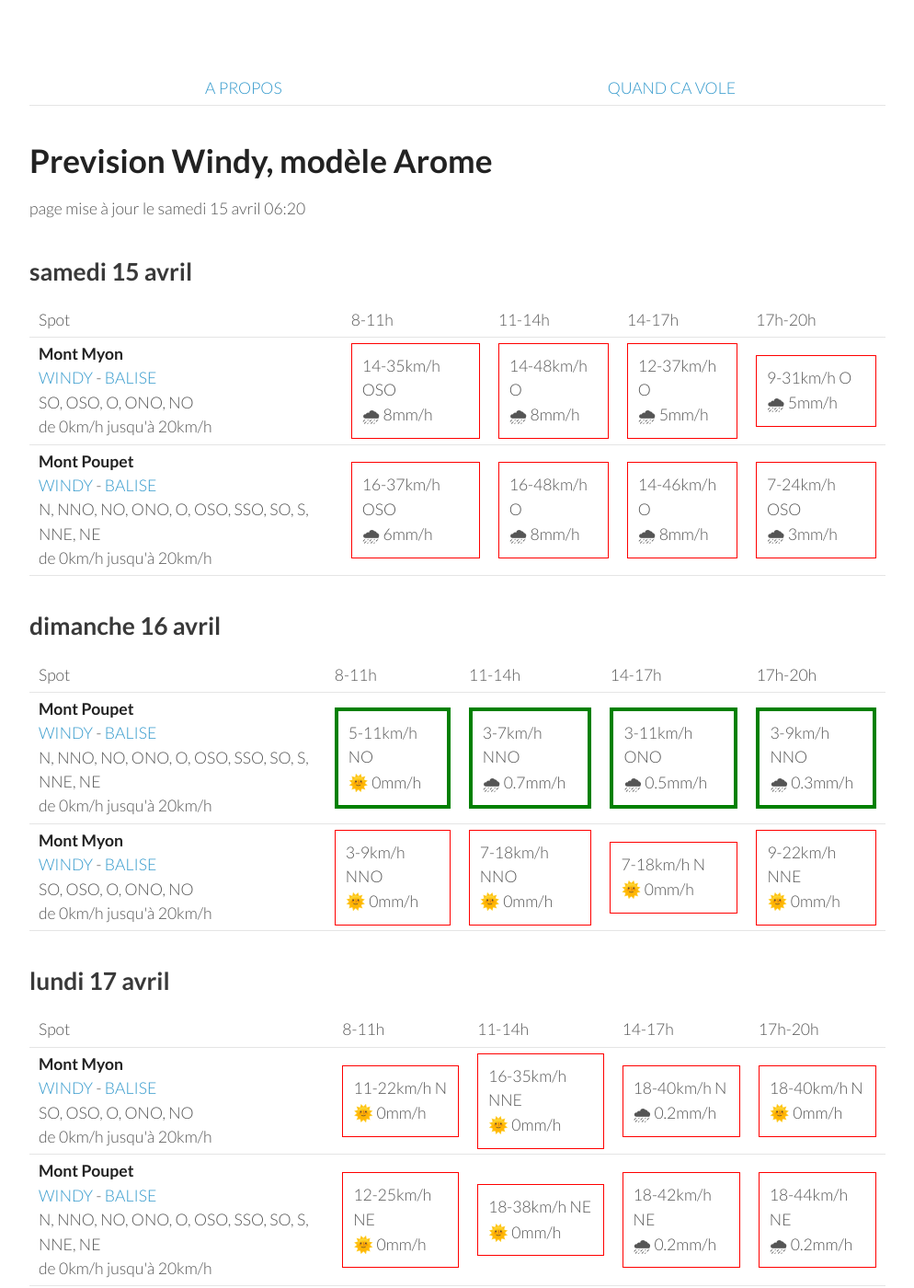
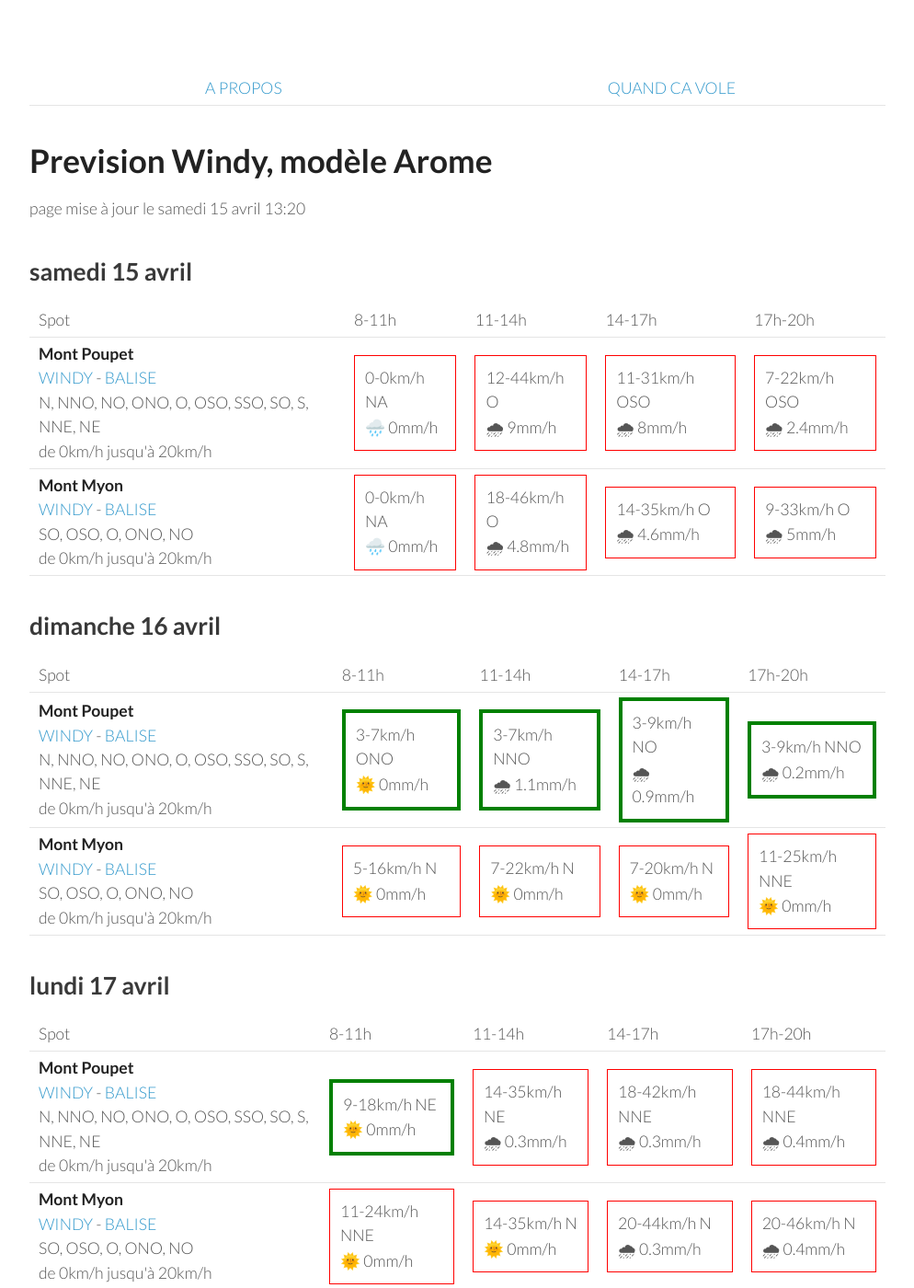
Before and after one commit to parapente-dans-le-nord/parapente-dans-le-nord.github.io, a Jekyll site: the page built from jura.markdown, in a window 1280 px wide and 1400 px high. Shown: the whole window at 92% size, without its empty margins (26-1020 px from the left). Built offline with Jekyll 4.4.1, drawn with Linux system fonts in a browser that asks for light colours; some of the changed text lies outside the part shown.

Commit message:
update index.markdown

```diff
--- a/jura.markdown
+++ b/jura.markdown
@@ -7,7 +7,7 @@ title:  "Tous les spots"
 {: .links}
 
 # Prevision Windy, modèle Arome
-page mise à jour le samedi 15 avril 06:20
+page mise à jour le samedi 15 avril 13:20
 
 ## samedi 15 avril
 
@@ -22,23 +22,21 @@ page mise à jour le samedi 15 avril 06:20
       <td>17h-20h</td>
     </tr>
 <tr>
-        <td><strong>Mont Myon</strong><br><a href="https://windy.com/46.331/5.397?45.898,5.394,8,m:eWoagj8">WINDY</a> - <span class=""><a href="http://www.balisemeteo.com/balise.php?idBalise=70">BALISE</a> </span><br> <span class="vent-favorable">SO, OSO, O, ONO, NO</span><br><span class="force-vent">de 0km/h jusqu'à 20km/h</span> </td>
+        <td><strong>Mont Poupet</strong><br><a href="https://windy.com/46.970/5.876?46.541,5.876,8">WINDY</a> - <span class=""><a href="http://www.balisemeteo.com/balise.php?idBalise=92">BALISE</a> </span><br> <span class="vent-favorable">N, NNO, NO, ONO, O, OSO, SSO, SO, S, NNE, NE</span><br><span class="force-vent">de 0km/h jusqu'à 20km/h</span> </td>
 
-            <td><div class="not-flyable"><p>14-35km/h OSO</p><p>🌧 8mm/h</p></div></td>
-            <td><div class="not-flyable"><p>14-48km/h O</p><p>🌧 8mm/h</p></div></td>
-            <td><div class="not-flyable"><p>12-37km/h O</p><p>🌧 5mm/h</p></div></td>
-            <td><div class="not-flyable"><p>9-31km/h O</p><p>🌧 5mm/h</p></div></td>
-
+            <td><div class="not-flyable"><p>0-0km/h NA</p><p>🌧️ 0mm/h</p></div></td>
+            <td><div class="not-flyable"><p>12-44km/h O</p><p>🌧 9mm/h</p></div></td>
+            <td><div class="not-flyable"><p>11-31km/h OSO</p><p>🌧 8mm/h</p></div></td>
+            <td><div class="not-flyable"><p>7-22km/h OSO</p><p>🌧 2.4mm/h</p></div></td>
 
     </tr>
 <tr>
-        <td><strong>Mont Poupet</strong><br><a href="https://windy.com/46.970/5.876?46.541,5.876,8">WINDY</a> - <span class=""><a href="http://www.balisemeteo.com/balise.php?idBalise=92">BALISE</a> </span><br> <span class="vent-favorable">N, NNO, NO, ONO, O, OSO, SSO, SO, S, NNE, NE</span><br><span class="force-vent">de 0km/h jusqu'à 20km/h</span> </td>
+        <td><strong>Mont Myon</strong><br><a href="https://windy.com/46.331/5.397?45.898,5.394,8,m:eWoagj8">WINDY</a> - <span class=""><a href="http://www.balisemeteo.com/balise.php?idBalise=70">BALISE</a> </span><br> <span class="vent-favorable">SO, OSO, O, ONO, NO</span><br><span class="force-vent">de 0km/h jusqu'à 20km/h</span> </td>
 
-            <td><div class="not-flyable"><p>16-37km/h OSO</p><p>🌧 6mm/h</p></div></td>
-            <td><div class="not-flyable"><p>16-48km/h O</p><p>🌧 8mm/h</p></div></td>
-            <td><div class="not-flyable"><p>14-46km/h O</p><p>🌧 8mm/h</p></div></td>
-            <td><div class="not-flyable"><p>7-24km/h OSO</p><p>🌧 3mm/h</p></div></td>
-
+            <td><div class="not-flyable"><p>0-0km/h NA</p><p>🌧️ 0mm/h</p></div></td>
+            <td><div class="not-flyable"><p>18-46km/h O</p><p>🌧 4.8mm/h</p></div></td>
+            <td><div class="not-flyable"><p>14-35km/h O</p><p>🌧 4.6mm/h</p></div></td>
+            <td><div class="not-flyable"><p>9-33km/h O</p><p>🌧 5mm/h</p></div></td>
 
     </tr>
 
@@ -60,20 +58,20 @@ page mise à jour le samedi 15 avril 06:20
 <tr>
         <td><strong>Mont Poupet</strong><br><a href="https://windy.com/46.970/5.876?46.541,5.876,8">WINDY</a> - <span class=""><a href="http://www.balisemeteo.com/balise.php?idBalise=92">BALISE</a> </span><br> <span class="vent-favorable">N, NNO, NO, ONO, O, OSO, SSO, SO, S, NNE, NE</span><br><span class="force-vent">de 0km/h jusqu'à 20km/h</span> </td>
 
-            <td><div class="flyable"><p>5-11km/h NO</p><p>🌞 0mm/h</p></div></td>
-            <td><div class="flyable"><p>3-7km/h NNO</p><p>🌧 0.7mm/h</p></div></td>
-            <td><div class="flyable"><p>3-11km/h ONO</p><p>🌧 0.5mm/h</p></div></td>
-            <td><div class="flyable"><p>3-9km/h NNO</p><p>🌧 0.3mm/h</p></div></td>
+            <td><div class="flyable"><p>3-7km/h ONO</p><p>🌞 0mm/h</p></div></td>
+            <td><div class="flyable"><p>3-7km/h NNO</p><p>🌧 1.1mm/h</p></div></td>
+            <td><div class="flyable"><p>3-9km/h NO</p><p>🌧 0.9mm/h</p></div></td>
+            <td><div class="flyable"><p>3-9km/h NNO</p><p>🌧 0.2mm/h</p></div></td>
 
 
     </tr>
 <tr>
         <td><strong>Mont Myon</strong><br><a href="https://windy.com/46.331/5.397?45.898,5.394,8,m:eWoagj8">WINDY</a> - <span class=""><a href="http://www.balisemeteo.com/balise.php?idBalise=70">BALISE</a> </span><br> <span class="vent-favorable">SO, OSO, O, ONO, NO</span><br><span class="force-vent">de 0km/h jusqu'à 20km/h</span> </td>
 
-            <td><div class="not-flyable"><p>3-9km/h NNO</p><p>🌞 0mm/h</p></div></td>
-            <td><div class="not-flyable"><p>7-18km/h NNO</p><p>🌞 0mm/h</p></div></td>
-            <td><div class="not-flyable"><p>7-18km/h N</p><p>🌞 0mm/h</p></div></td>
-            <td><div class="not-flyable"><p>9-22km/h NNE</p><p>🌞 0mm/h</p></div></td>
+            <td><div class="not-flyable"><p>5-16km/h N</p><p>🌞 0mm/h</p></div></td>
+            <td><div class="not-flyable"><p>7-22km/h N</p><p>🌞 0mm/h</p></div></td>
+            <td><div class="not-flyable"><p>7-20km/h N</p><p>🌞 0mm/h</p></div></td>
+            <td><div class="not-flyable"><p>11-25km/h NNE</p><p>🌞 0mm/h</p></div></td>
 
 
     </tr>
@@ -94,22 +92,22 @@ page mise à jour le samedi 15 avril 06:20
       <td>17h-20h</td>
     </tr>
 <tr>
-        <td><strong>Mont Myon</strong><br><a href="https://windy.com/46.331/5.397?45.898,5.394,8,m:eWoagj8">WINDY</a> - <span class=""><a href="http://www.balisemeteo.com/balise.php?idBalise=70">BALISE</a> </span><br> <span class="vent-favorable">SO, OSO, O, ONO, NO</span><br><span class="force-vent">de 0km/h jusqu'à 20km/h</span> </td>
+        <td><strong>Mont Poupet</strong><br><a href="https://windy.com/46.970/5.876?46.541,5.876,8">WINDY</a> - <span class=""><a href="http://www.balisemeteo.com/balise.php?idBalise=92">BALISE</a> </span><br> <span class="vent-favorable">N, NNO, NO, ONO, O, OSO, SSO, SO, S, NNE, NE</span><br><span class="force-vent">de 0km/h jusqu'à 20km/h</span> </td>
 
-            <td><div class="not-flyable"><p>11-22km/h N</p><p>🌞 0mm/h</p></div></td>
-            <td><div class="not-flyable"><p>16-35km/h NNE</p><p>🌞 0mm/h</p></div></td>
-            <td><div class="not-flyable"><p>18-40km/h N</p><p>🌧 0.2mm/h</p></div></td>
-            <td><div class="not-flyable"><p>18-40km/h N</p><p>🌞 0mm/h</p></div></td>
+            <td><div class="flyable"><p>9-18km/h NE</p><p>🌞 0mm/h</p></div></td>
+            <td><div class="not-flyable"><p>14-35km/h NE</p><p>🌧 0.3mm/h</p></div></td>
+            <td><div class="not-flyable"><p>18-42km/h NNE</p><p>🌧 0.3mm/h</p></div></td>
+            <td><div class="not-flyable"><p>18-44km/h NNE</p><p>🌧 0.4mm/h</p></div></td>
 
 
     </tr>
 <tr>
-        <td><strong>Mont Poupet</strong><br><a href="https://windy.com/46.970/5.876?46.541,5.876,8">WINDY</a> - <span class=""><a href="http://www.balisemeteo.com/balise.php?idBalise=92">BALISE</a> </span><br> <span class="vent-favorable">N, NNO, NO, ONO, O, OSO, SSO, SO, S, NNE, NE</span><br><span class="force-vent">de 0km/h jusqu'à 20km/h</span> </td>
+        <td><strong>Mont Myon</strong><br><a href="https://windy.com/46.331/5.397?45.898,5.394,8,m:eWoagj8">WINDY</a> - <span class=""><a href="http://www.balisemeteo.com/balise.php?idBalise=70">BALISE</a> </span><br> <span class="vent-favorable">SO, OSO, O, ONO, NO</span><br><span class="force-vent">de 0km/h jusqu'à 20km/h</span> </td>
 
-            <td><div class="not-flyable"><p>12-25km/h NE</p><p>🌞 0mm/h</p></div></td>
-            <td><div class="not-flyable"><p>18-38km/h NE</p><p>🌞 0mm/h</p></div></td>
-            <td><div class="not-flyable"><p>18-42km/h NE</p><p>🌧 0.2mm/h</p></div></td>
-            <td><div class="not-flyable"><p>18-44km/h NE</p><p>🌧 0.2mm/h</p></div></td>
+            <td><div class="not-flyable"><p>11-24km/h NNE</p><p>🌞 0mm/h</p></div></td>
+            <td><div class="not-flyable"><p>14-35km/h N</p><p>🌞 0mm/h</p></div></td>
+            <td><div class="not-flyable"><p>20-44km/h N</p><p>🌧 0.3mm/h</p></div></td>
+            <td><div class="not-flyable"><p>20-46km/h N</p><p>🌧 0.4mm/h</p></div></td>
 
 
     </tr>
@@ -132,20 +130,20 @@ page mise à jour le samedi 15 avril 06:20
 <tr>
         <td><strong>Mont Myon</strong><br><a href="https://windy.com/46.331/5.397?45.898,5.394,8,m:eWoagj8">WINDY</a> - <span class=""><a href="http://www.balisemeteo.com/balise.php?idBalise=70">BALISE</a> </span><br> <span class="vent-favorable">SO, OSO, O, ONO, NO</span><br><span class="force-vent">de 0km/h jusqu'à 20km/h</span> </td>
 
-            <td><div class="not-flyable"><p>5-12km/h SE</p><p>🌞 0mm/h</p></div></td>
+            <td><div class="not-flyable"><p>3-11km/h ESE</p><p>🌞 0mm/h</p></div></td>
+            <td><div class="flyable"><p>3-16km/h SO</p><p>🌞 0mm/h</p></div></td>
             <td><div class="flyable"><p>5-16km/h O</p><p>🌞 0mm/h</p></div></td>
-            <td><div class="not-flyable"><p>9-24km/h NNO</p><p>🌞 0mm/h</p></div></td>
-            <td><div class="not-flyable"><p>7-24km/h NNO</p><p>🌞 0mm/h</p></div></td>
+            <td><div class="flyable"><p>5-18km/h NO</p><p>🌞 0mm/h</p></div></td>
 
 
     </tr>
 <tr>
         <td><strong>Mont Poupet</strong><br><a href="https://windy.com/46.970/5.876?46.541,5.876,8">WINDY</a> - <span class=""><a href="http://www.balisemeteo.com/balise.php?idBalise=92">BALISE</a> </span><br> <span class="vent-favorable">N, NNO, NO, ONO, O, OSO, SSO, SO, S, NNE, NE</span><br><span class="force-vent">de 0km/h jusqu'à 20km/h</span> </td>
 
-            <td><div class="not-flyable"><p>11-24km/h E</p><p>🌞 0mm/h</p></div></td>
-            <td><div class="not-flyable"><p>9-27km/h E</p><p>🌞 0mm/h</p></div></td>
-            <td><div class="not-flyable"><p>16-38km/h NNE</p><p>🌞 0mm/h</p></div></td>
-            <td><div class="not-flyable"><p>18-40km/h NE</p><p>🌞 0mm/h</p></div></td>
+            <td><div class="not-flyable"><p>12-27km/h NE</p><p>🌞 0mm/h</p></div></td>
+            <td><div class="not-flyable"><p>7-31km/h E</p><p>🌞 0mm/h</p></div></td>
+            <td><div class="not-flyable"><p>5-24km/h NNO</p><p>🌞 0mm/h</p></div></td>
+            <td><div class="not-flyable"><p>5-24km/h NO</p><p>🌧 0.3mm/h</p></div></td>
 
 
     </tr>
@@ -166,22 +164,22 @@ page mise à jour le samedi 15 avril 06:20
       <td>17h-20h</td>
     </tr>
 <tr>
-        <td><strong>Mont Myon</strong><br><a href="https://windy.com/46.331/5.397?45.898,5.394,8,m:eWoagj8">WINDY</a> - <span class=""><a href="http://www.balisemeteo.com/balise.php?idBalise=70">BALISE</a> </span><br> <span class="vent-favorable">SO, OSO, O, ONO, NO</span><br><span class="force-vent">de 0km/h jusqu'à 20km/h</span> </td>
+        <td><strong>Mont Poupet</strong><br><a href="https://windy.com/46.970/5.876?46.541,5.876,8">WINDY</a> - <span class=""><a href="http://www.balisemeteo.com/balise.php?idBalise=92">BALISE</a> </span><br> <span class="vent-favorable">N, NNO, NO, ONO, O, OSO, SSO, SO, S, NNE, NE</span><br><span class="force-vent">de 0km/h jusqu'à 20km/h</span> </td>
 
-            <td><div class="not-flyable"><p>5-12km/h SSE</p><p>🌞 0mm/h</p></div></td>
-            <td><div class="flyable"><p>5-18km/h OSO</p><p>🌞 0mm/h</p></div></td>
-            <td><div class="flyable"><p>7-20km/h ONO</p><p>🌞 0mm/h</p></div></td>
-            <td><div class="not-flyable"><p>11-27km/h NNO</p><p>🌞 0mm/h</p></div></td>
+            <td><div class="not-flyable"><p>9-20km/h SE</p><p>🌞 0mm/h</p></div></td>
+            <td><div class="flyable"><p>1-18km/h NO</p><p>🌞 0mm/h</p></div></td>
+            <td><div class="flyable"><p>5-20km/h NNO</p><p>🌞 0mm/h</p></div></td>
+            <td><div class="not-flyable"><p>11-25km/h NNE</p><p>🌧 0.2mm/h</p></div></td>
 
 
     </tr>
 <tr>
-        <td><strong>Mont Poupet</strong><br><a href="https://windy.com/46.970/5.876?46.541,5.876,8">WINDY</a> - <span class=""><a href="http://www.balisemeteo.com/balise.php?idBalise=92">BALISE</a> </span><br> <span class="vent-favorable">N, NNO, NO, ONO, O, OSO, SSO, SO, S, NNE, NE</span><br><span class="force-vent">de 0km/h jusqu'à 20km/h</span> </td>
+        <td><strong>Mont Myon</strong><br><a href="https://windy.com/46.331/5.397?45.898,5.394,8,m:eWoagj8">WINDY</a> - <span class=""><a href="http://www.balisemeteo.com/balise.php?idBalise=70">BALISE</a> </span><br> <span class="vent-favorable">SO, OSO, O, ONO, NO</span><br><span class="force-vent">de 0km/h jusqu'à 20km/h</span> </td>
 
-            <td><div class="not-flyable"><p>9-20km/h SE</p><p>🌞 0mm/h</p></div></td>
-            <td><div class="flyable"><p>3-20km/h N</p><p>🌞 0mm/h</p></div></td>
-            <td><div class="not-flyable"><p>9-25km/h N</p><p>🌞 0mm/h</p></div></td>
-            <td><div class="not-flyable"><p>16-37km/h NE</p><p>🌞 0mm/h</p></div></td>
+            <td><div class="not-flyable"><p>5-12km/h SE</p><p>🌞 0mm/h</p></div></td>
+            <td><div class="flyable"><p>3-14km/h O</p><p>🌞 0mm/h</p></div></td>
+            <td><div class="flyable"><p>5-20km/h ONO</p><p>🌞 0mm/h</p></div></td>
+            <td><div class="not-flyable"><p>5-22km/h NNE</p><p>🌧 0.2mm/h</p></div></td>
 
 
     </tr>
@@ -189,3 +187,39 @@ page mise à jour le samedi 15 avril 06:20
 </tbody>
 </table>
 {:/}
+## jeudi 20 avril
+
+{::nomarkdown}
+<table>
+  <tbody>
+    <tr>
+      <td>Spot</td>
+      <td>8-11h</td>
+      <td>11-14h</td>
+      <td>14-17h</td>
+      <td>17h-20h</td>
+    </tr>
+<tr>
+        <td><strong>Mont Myon</strong><br><a href="https://windy.com/46.331/5.397?45.898,5.394,8,m:eWoagj8">WINDY</a> - <span class=""><a href="http://www.balisemeteo.com/balise.php?idBalise=70">BALISE</a> </span><br> <span class="vent-favorable">SO, OSO, O, ONO, NO</span><br><span class="force-vent">de 0km/h jusqu'à 20km/h</span> </td>
+
+            <td><div class="not-flyable"><p>9-22km/h SSE</p><p>🌧 5mm/h</p></div></td>
+            <td><div class="not-flyable"><p>11-25km/h SO</p><p>🌧 0.8mm/h</p></div></td>
+            <td><div class="not-flyable"><p>11-31km/h SO</p><p>🌧 0.3mm/h</p></div></td>
+            <td><div class="not-flyable"><p>7-31km/h O</p><p>🌧 0.8mm/h</p></div></td>
+
+
+    </tr>
+<tr>
+        <td><strong>Mont Poupet</strong><br><a href="https://windy.com/46.970/5.876?46.541,5.876,8">WINDY</a> - <span class=""><a href="http://www.balisemeteo.com/balise.php?idBalise=92">BALISE</a> </span><br> <span class="vent-favorable">N, NNO, NO, ONO, O, OSO, SSO, SO, S, NNE, NE</span><br><span class="force-vent">de 0km/h jusqu'à 20km/h</span> </td>
+
+            <td><div class="not-flyable"><p>5-24km/h ESE</p><p>🌧 0.8mm/h</p></div></td>
+            <td><div class="not-flyable"><p>9-20km/h SSE</p><p>🌧 2.2mm/h</p></div></td>
+            <td><div class="not-flyable"><p>11-31km/h SO</p><p>🌧 1mm/h</p></div></td>
+            <td><div class="not-flyable"><p>11-35km/h OSO</p><p>🌧 1mm/h</p></div></td>
+
+
+    </tr>
+
+</tbody>
+</table>
+{:/}
```
